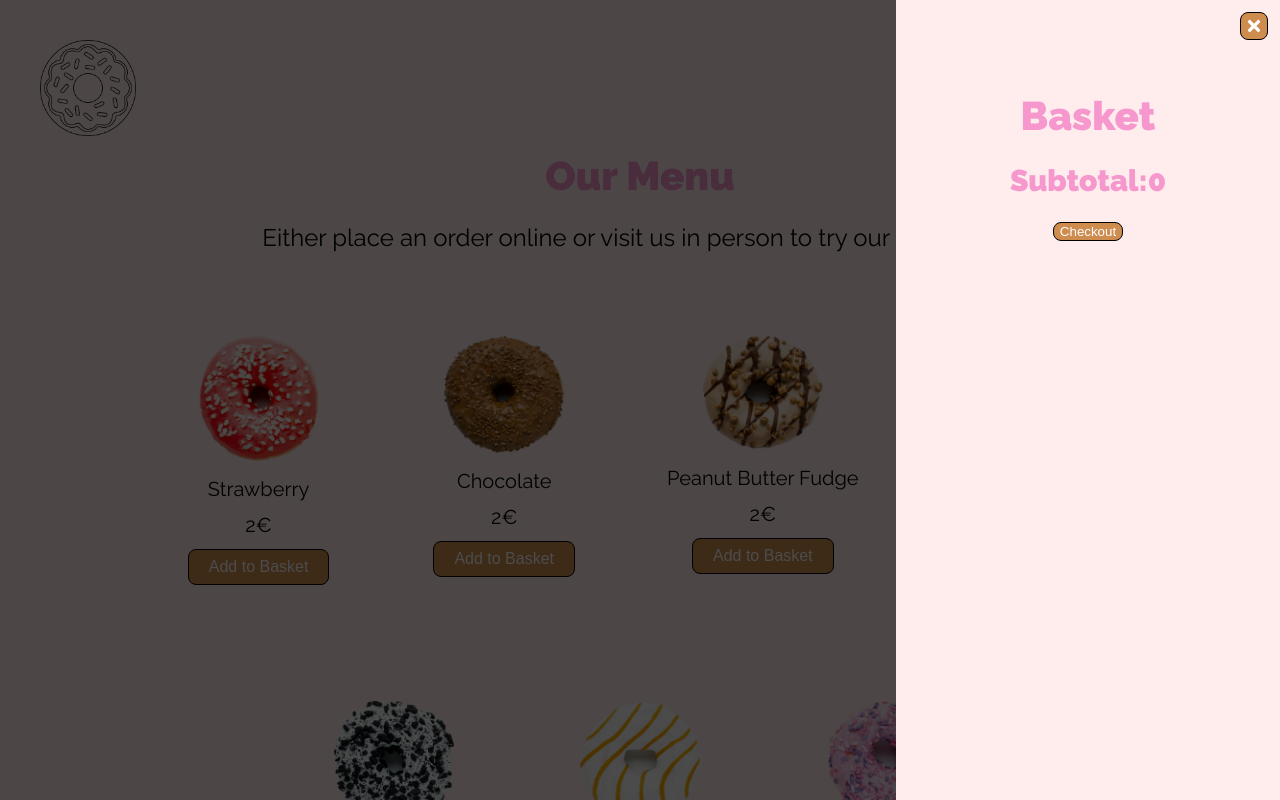
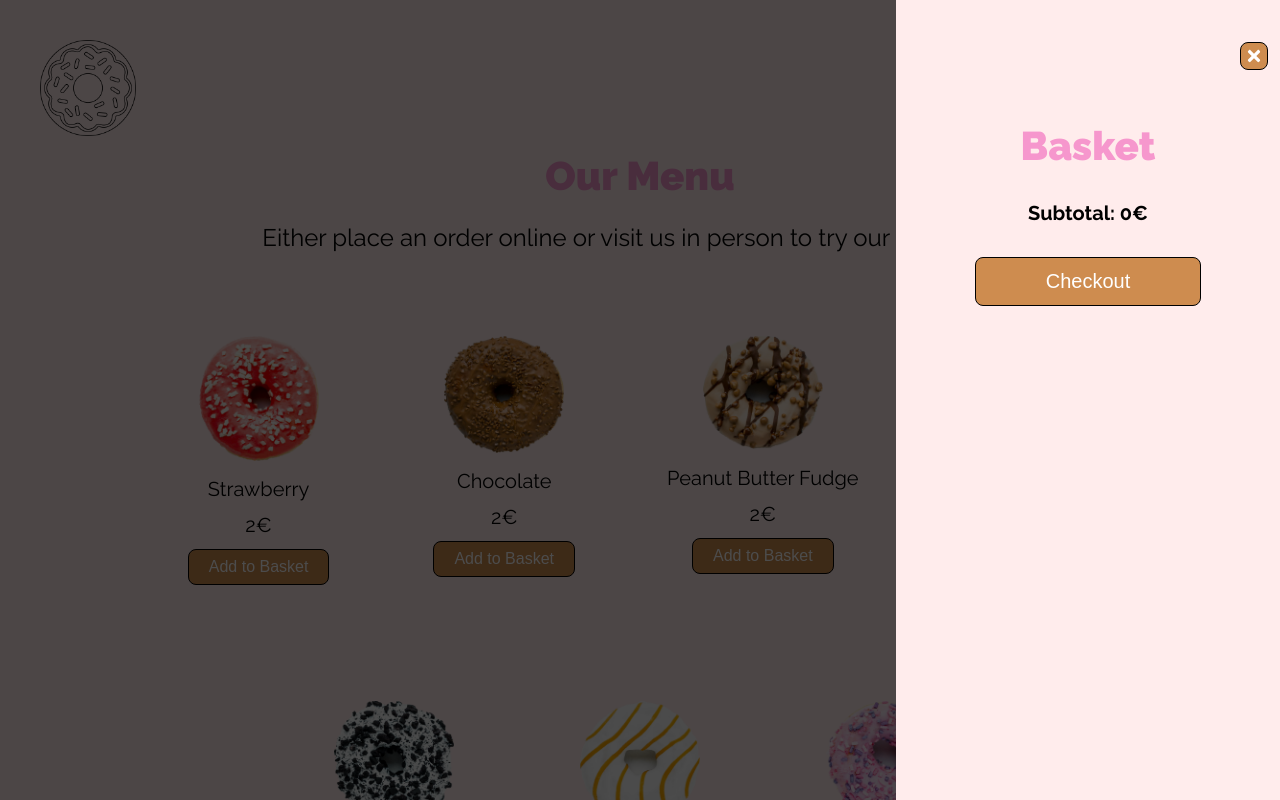
Before and after one commit to alinaalbrecht/shopping-cart, a React (Create React App) app: page /shop in a window 1280 px wide. Both pictures are taken after a click on the element 1211 px from the left and 70 px from the top of the page. Shown: the top 800 px of the page. Built offline with nearby package versions, Linux system fonts and the light colour scheme.

Commit message:
Change logic of basketContents and refactor how it is rendered to the basket

```diff
--- a/src/Components/Basket.tsx
+++ b/src/Components/Basket.tsx
@@ -1,6 +1,7 @@
 import "../Styles/Basket.css";
 import { FaTimes } from "react-icons/fa";
 import DonutCardBasket from "./DonutCardBasket";
+import { ReactComponentElement, ReactElement } from "react";
 
 interface BasketProps {
   handleToggleBasket: () => void;
@@ -9,6 +10,7 @@ interface BasketProps {
     price: number;
     image: string;
     index: number;
+    quantity: number;
   }[];
 }
 
@@ -21,15 +23,25 @@ const Basket: React.FC<BasketProps> = (props) => {
           <FaTimes className="fa-times" />
         </button>
         <h1>Basket</h1>
-
-        <DonutCardBasket basketContents={props.basketContents} />
-        <h2>
-          Subtotal:
+        {props.basketContents.map((donut) => {
+          return (
+            <DonutCardBasket
+              index={donut.index}
+              image={donut.image}
+              name={donut.name}
+              price={donut.price}
+              quantity={donut.quantity}
+            />
+          );
+        })}
+        <h3>
+          Subtotal:&nbsp;
           {props.basketContents.reduce((amount, item): number => {
             return amount + item.price;
           }, 0)}
-        </h2>
-        <button>Checkout</button>
+          €
+        </h3>
+        <button className="cta">Checkout</button>
       </div>
     </div>
   );
--- a/src/Components/DonutCardBasket.tsx
+++ b/src/Components/DonutCardBasket.tsx
@@ -3,12 +3,17 @@ import { FaPlus } from "react-icons/fa";
 import { FaMinus } from "react-icons/fa";
 
 interface DonutCardBasketProps {
-  basketContents: {
+  basketContents?: {
     name: string;
     price: number;
     image: string;
     index: number;
   }[];
+  name: string;
+  price: number;
+  image: string;
+  index: number;
+  quantity: number;
   /* addToBasket: (index: number) => React.MouseEventHandler; */
 }
 declare module "react" {
@@ -21,15 +26,14 @@ declare module "react" {
 const DonutCardBasket: React.FC<DonutCardBasketProps> = (props) => {
   return (
     <>
-      {props.basketContents.map((donut) => {
-        return (
-          <div className="donut-item basket-card" key={donut.index}>
+      <div className="donut-item basket-card" key={props.index}>
         <div className="donut-image">
-              <img src={donut.image} alt="" />
+          <img src={props.image} alt="" />
         </div>
         <div className="donut-info">
-              <p className="donut-name">{donut.name}</p>
-              <p className="donut-price">{donut.price}€</p>
+          <p className="donut-name">{props.name}</p>
+          <p className="donut-price">{props.price}€</p>
+          <p className="donut-quantity">{props.quantity}</p>
         </div>
         <div className="donut-quantity-controls">
           <div className="subtract">
@@ -41,8 +45,6 @@ const DonutCardBasket: React.FC<DonutCardBasketProps> = (props) => {
           </div>
         </div>
       </div>
-        );
-      })}
     </>
   );
 };
--- a/src/Components/Nav.tsx
+++ b/src/Components/Nav.tsx
@@ -9,6 +9,8 @@ interface NavProps {
     name: string;
     price: number;
     image: string;
+    index: number;
+    quantity: number;
   }[];
 }
 
@@ -28,7 +30,15 @@ const Nav: React.FC<NavProps> = (props) => {
         </div>
         <div className="basket-nav" onClick={props.handleToggleBasket}>
           {props.basketContents.length > 0 && (
-            <div className="basket-quantity">{props.basketContents.length}</div>
+            <div className="basket-quantity">
+              {
+                /* props.basketContents.length */
+                props.basketContents.reduce((amount, donut) => {
+                  console.log(amount);
+                  return (amount += donut.quantity);
+                }, 0)
+              }
+            </div>
           )}
           <FaShoppingBasket className="shopping-basket" />
         </div>
--- a/src/RouteSwitch.tsx
+++ b/src/RouteSwitch.tsx
@@ -11,6 +11,14 @@ interface Donut {
   price: number;
   image: string;
   index: number;
+}
+
+interface basketContents {
+  name: string;
+  price: number;
+  image: string;
+  index: number;
+  quantity: 1;
 }
 
 const Donuts: Donut[] = [
@@ -61,17 +69,50 @@ const Donuts: Donut[] = [
 const RouteSwitch = () => {
   const [basketIsOpen, setBasketIsOpen] = useState(false);
 
-  const [basketContents, setBasketContents] = useState<Donut[] | []>([]);
+  const [basketContents, setBasketContents] = useState<basketContents[] | []>(
+    []
+  );
 
   const handleToggleBasket = () => {
     basketIsOpen ? setBasketIsOpen(false) : setBasketIsOpen(true);
   };
 
   const addToBasket = (index: number) => (event: React.MouseEvent) => {
-    setBasketContents((prevbasketContents) => [
-      ...prevbasketContents,
-      Donuts[index],
-    ]);
+    let donutExists: boolean = false;
+
+    for (let i = 0; i < basketContents.length; i++) {
+      if (basketContents[i].name === Donuts[index].name) {
+        donutExists = true;
+      }
+    }
+
+    if (!donutExists) {
+      setBasketContents((prevbasketContents) => [
+        ...prevbasketContents,
+        { ...Donuts[index], quantity: 1 },
+      ]);
+      console.log(basketContents);
+    } else {
+      const updatedBasket = [];
+      console.log("triggered");
+      for (let i = 0; i < basketContents.length; i++) {
+        if (basketContents[i].index === index) {
+          basketContents[i].quantity += 1;
+          updatedBasket.push(basketContents[i]);
+        } else {
+          updatedBasket.push(basketContents[i]);
+        }
+      }
+
+      /*  basketContents.map((donut) => {
+        if (basketContents[i].index === index) {
+          donut.quantity += 1;
+        }
+        return
+      }); */
+      console.log(updatedBasket);
+      setBasketContents(updatedBasket);
+    }
   };
 
   useEffect(() => {
--- a/src/Styles/Basket.css
+++ b/src/Styles/Basket.css
@@ -24,6 +24,7 @@
   align-items: center;
   overflow-y: scroll;
   display: flex;
+  padding-top: 30px;
 }
 
 .basket-overview h1 {
--- a/src/index.css
+++ b/src/index.css
@@ -27,8 +27,7 @@ body {
 }
 
 h1,
-h2,
-h3 {
+h2 {
   color: var(--dark-pink);
   font-weight: 900;
   text-align: center;
@@ -42,6 +41,11 @@ h1 {
 h2 {
   font-size: var(--medium-large-text);
   margin: var(--spacing);
+}
+
+h3 {
+  font-size: var(--medium-text);
+  color: #000;
 }
 
 p {
```
Lines whose indentation alone changed are shown as unchanged.
